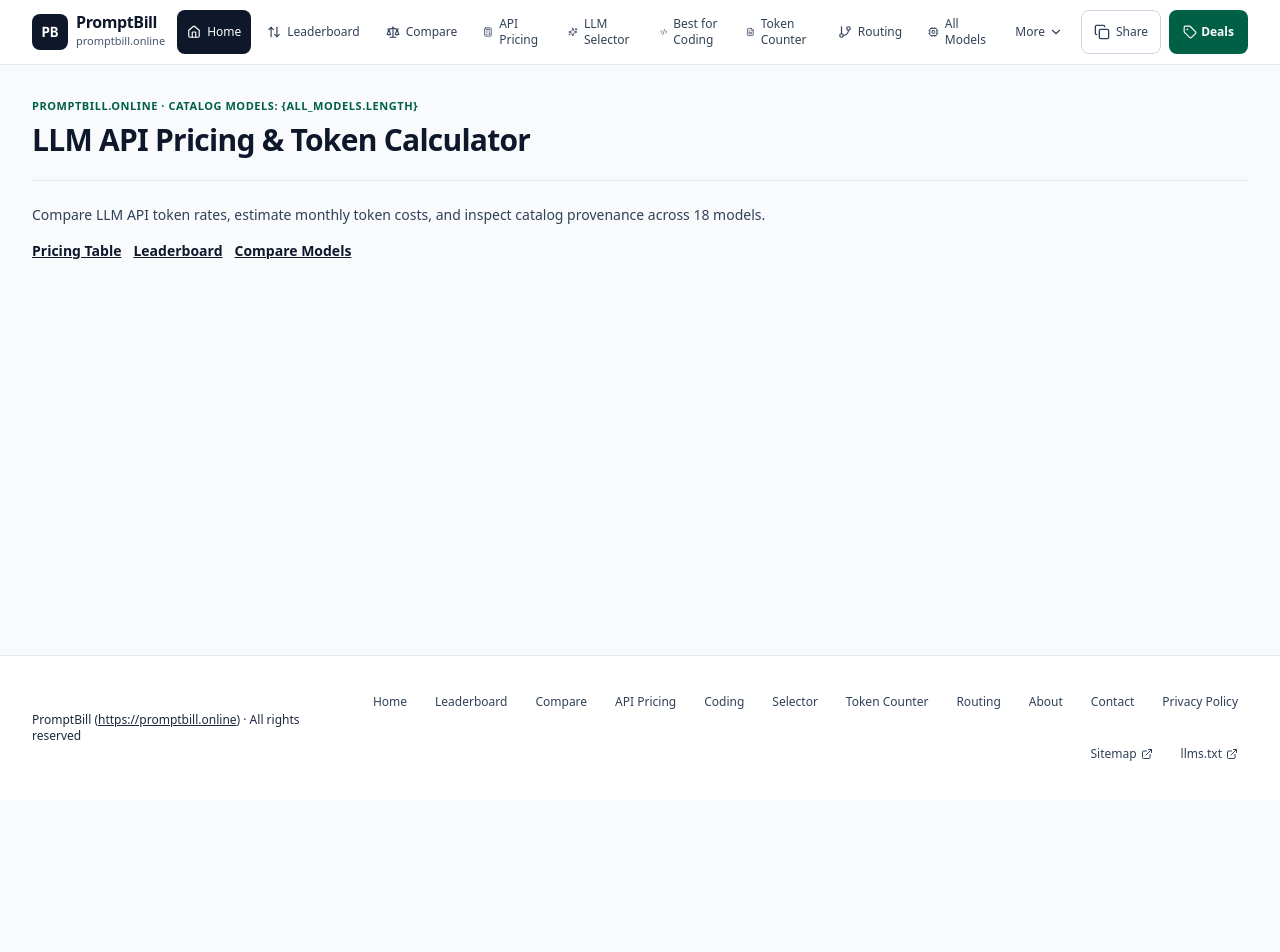
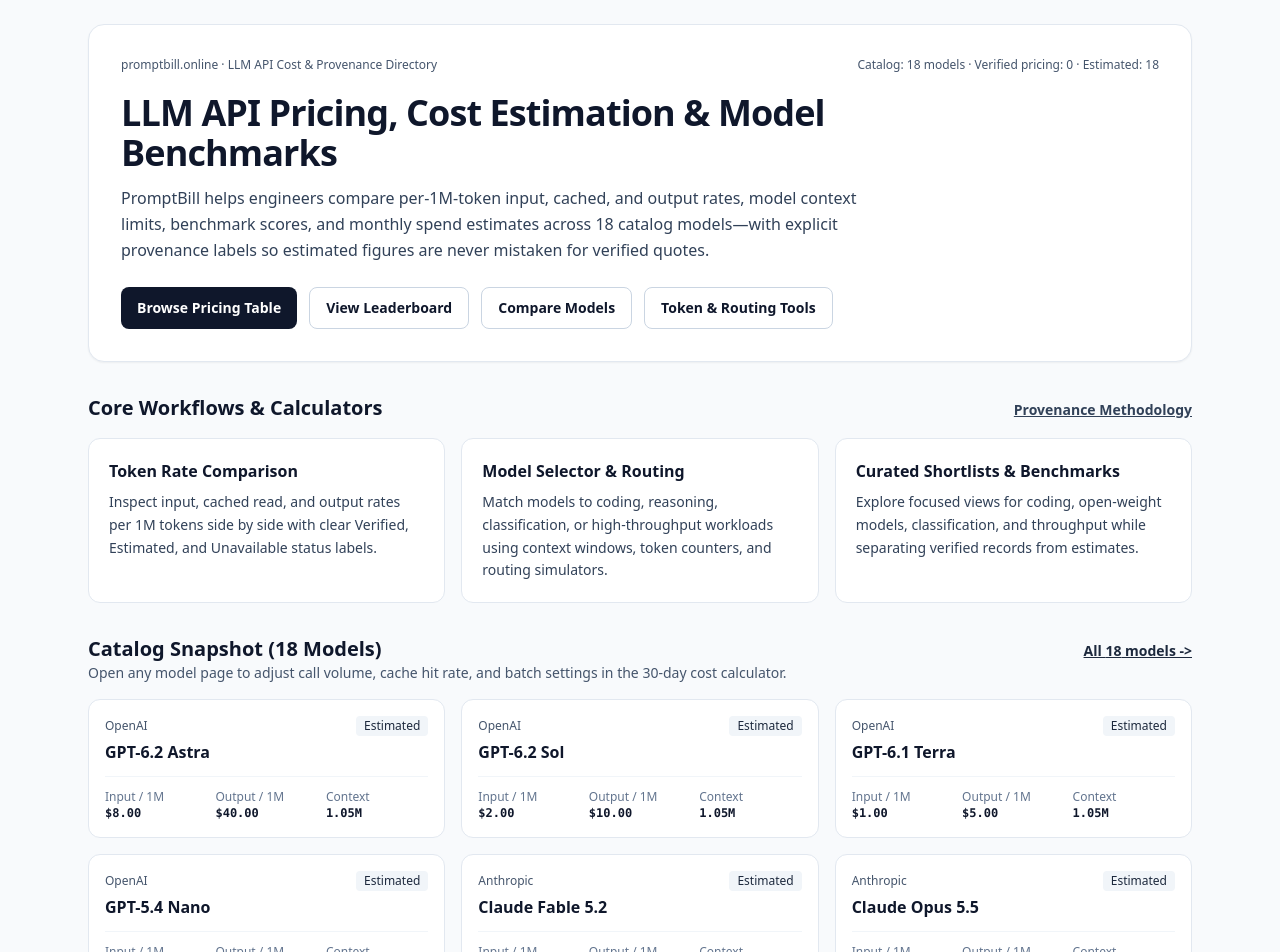
Before and after one commit to ZmLone/promptbill-online, a Next.js app: page / in a window 1280 px wide. Shown: the top 952 px of the page. Before the commit the page ends 800 px from the top, so only its background shows below. Built offline with nearby package versions, Linux system fonts and the light colour scheme.

Commit message:
Add files via upload

```diff
--- a/src/app/page.tsx
+++ b/src/app/page.tsx
@@ -1,41 +1,251 @@
+import React from 'react';
 import type { Metadata } from 'next';
 import Link from 'next/link';
 import { ALL_MODELS } from '../lib/catalog';
-import { SiteShell } from '../components/SiteShell';
+import { getRegistryFreshnessSummary } from '../lib/freshness';
+import { formatCurrency } from '../lib/pricingEngine';
+
+const HOME_TITLE = 'PromptBill — LLM API Pricing & Token Calculator';
+const HOME_DESCRIPTION =
+  'Compare LLM API token pricing per 1M tokens, estimate monthly API spend, inspect model benchmarks, and check provenance status across catalog models on PromptBill.';
 
 export const metadata: Metadata = {
   title: {
-    absolute: 'PromptBill — LLM API Pricing & Token Calculator',
+    absolute: HOME_TITLE,
   },
-  description:
-    'LLM API pricing comparison, token cost calculator, and model benchmark table with transparent provenance on PromptBill.',
+  description: HOME_DESCRIPTION,
   alternates: {
     canonical: '/',
   },
+  openGraph: {
+    title: HOME_TITLE,
+    description: HOME_DESCRIPTION,
+    url: 'https://promptbill.online',
+    siteName: 'PromptBill',
+    type: 'website',
+  },
+  twitter: {
+    card: 'summary_large_image',
+    title: HOME_TITLE,
+    description: HOME_DESCRIPTION,
+  },
 };
 
+function fmtRate(val: number | null): string {
+  return typeof val === 'number' && Number.isFinite(val) ? formatCurrency(val) : 'N/A';
+}
+
 export default function HomePage() {
+  const freshness = getRegistryFreshnessSummary();
+  const featuredModels = ALL_MODELS.slice(0, 6);
+
+  const webAppJsonLd = {
+    '@context': 'https://schema.org',
+    '@type': 'WebApplication',
+    name: 'PromptBill',
+    url: 'https://promptbill.online',
+    applicationCategory: 'DeveloperApplication',
+    operatingSystem: 'Web',
+    description: HOME_DESCRIPTION,
+    offers: {
+      '@type': 'Offer',
+      price: '0',
+      priceCurrency: 'USD',
+    },
+  };
+
+  const faqJsonLd = {
+    '@context': 'https://schema.org',
+    '@type': 'FAQPage',
+    mainEntity: [
+      {
+        '@type': 'Question',
+        name: 'What does PromptBill help developers compare?',
+        acceptedAnswer: {
+          '@type': 'Answer',
+          text: 'PromptBill compares LLM API token rates per 1 million input, cached input, and output tokens alongside context windows, throughput metrics, and monthly cost estimates while separating verified records from estimated entries.',
+        },
+      },
+      {
+        '@type': 'Question',
+        name: 'How does PromptBill handle estimated or unverified pricing and benchmarks?',
+        acceptedAnswer: {
+          '@type': 'Answer',
+          text: 'Records without verified primary citations or verification timestamps are labeled Estimated or Unavailable rather than presented as verified official quotes, and missing prices remain N/A instead of defaulting to zero.',
+        },
+      },
+    ],
+  };
+
   return (
-    <SiteShell
-      title="LLM API Pricing & Token Calculator"
-      subtitle="promptbill.online · Catalog Models: {ALL_MODELS.length}"
-    >
-      <div className="space-y-4 text-sm text-slate-700">
-        <p>
-          Compare LLM API token rates, estimate monthly token costs, and inspect catalog provenance across {ALL_MODELS.length} models.
-        </p>
-        <div className="flex flex-wrap gap-3">
-          <Link href="/pricing" className="underline font-semibold text-slate-900">
-            Pricing Table
+    <div className="mx-auto max-w-6xl px-4 py-6 sm:px-6 space-y-8">
+      <script
+        type="application/ld+json"
+        dangerouslySetInnerHTML={{ __html: JSON.stringify(webAppJsonLd) }}
+      />
+      <script
+        type="application/ld+json"
+        dangerouslySetInnerHTML={{ __html: JSON.stringify(faqJsonLd) }}
+      />
+
+      <section className="rounded-2xl border border-slate-200 bg-white p-6 sm:p-8 shadow-xs space-y-5">
+        <div className="flex flex-wrap items-center justify-between gap-2 text-xs font-medium text-slate-600">
+          <span>promptbill.online · LLM API Cost &amp; Provenance Directory</span>
+          <span>
+            Catalog: {freshness.totalModels} models · Verified pricing: {freshness.verifiedPricingCount} · Estimated: {freshness.estimatedPricingCount}
+          </span>
+        </div>
+
+        <div className="space-y-3 max-w-3xl">
+          <h1 className="text-2xl sm:text-4xl font-bold tracking-tight text-slate-900">
+            LLM API Pricing, Cost Estimation &amp; Model Benchmarks
+          </h1>
+          <p className="text-sm sm:text-base text-slate-700 leading-relaxed">
+            PromptBill helps engineers compare per-1M-token input, cached, and output rates, model context limits, benchmark scores, and monthly spend estimates across {freshness.totalModels} catalog models—with explicit provenance labels so estimated figures are never mistaken for verified quotes.
+          </p>
+        </div>
+
+        <div className="flex flex-wrap items-center gap-3 pt-1">
+          <Link
+            href="/pricing"
+            className="inline-flex min-h-[42px] items-center justify-center rounded-lg bg-slate-900 px-4 py-2.5 text-sm font-semibold text-white hover:bg-slate-800"
+          >
+            Browse Pricing Table
           </Link>
-          <Link href="/leaderboard" className="underline font-semibold text-slate-900">
-            Leaderboard
+          <Link
+            href="/leaderboard"
+            className="inline-flex min-h-[42px] items-center justify-center rounded-lg border border-slate-300 bg-white px-4 py-2.5 text-sm font-semibold text-slate-900 hover:bg-slate-50"
+          >
+            View Leaderboard
           </Link>
-          <Link href="/compare" className="underline font-semibold text-slate-900">
+          <Link
+            href="/compare"
+            className="inline-flex min-h-[42px] items-center justify-center rounded-lg border border-slate-300 bg-white px-4 py-2.5 text-sm font-semibold text-slate-900 hover:bg-slate-50"
+          >
             Compare Models
           </Link>
+          <Link
+            href="/tools/token-counter"
+            className="inline-flex min-h-[42px] items-center justify-center rounded-lg border border-slate-300 bg-white px-4 py-2.5 text-sm font-semibold text-slate-900 hover:bg-slate-50"
+          >
+            Token &amp; Routing Tools
+          </Link>
         </div>
-      </div>
-    </SiteShell>
+      </section>
+
+      <section aria-labelledby="key-tools-heading" className="space-y-4">
+        <div className="flex items-baseline justify-between gap-2">
+          <h2 id="key-tools-heading" className="text-lg sm:text-xl font-bold text-slate-900">
+            Core Workflows &amp; Calculators
+          </h2>
+          <Link href="/methodology" className="text-xs sm:text-sm font-semibold text-slate-700 underline">
+            Provenance Methodology
+          </Link>
+        </div>
+
+        <div className="grid grid-cols-1 md:grid-cols-3 gap-4">
+          <Link
+            href="/pricing"
+            className="rounded-xl border border-slate-200 bg-white p-5 hover:border-slate-400 transition-colors space-y-2"
+          >
+            <h3 className="text-base font-bold text-slate-900">Token Rate Comparison</h3>
+            <p className="text-xs sm:text-sm text-slate-700 leading-relaxed">
+              Inspect input, cached read, and output rates per 1M tokens side by side with clear Verified, Estimated, and Unavailable status labels.
+            </p>
+          </Link>
+
+          <Link
+            href="/tools/llm-selector"
+            className="rounded-xl border border-slate-200 bg-white p-5 hover:border-slate-400 transition-colors space-y-2"
+          >
+            <h3 className="text-base font-bold text-slate-900">Model Selector &amp; Routing</h3>
+            <p className="text-xs sm:text-sm text-slate-700 leading-relaxed">
+              Match models to coding, reasoning, classification, or high-throughput workloads using context windows, token counters, and routing simulators.
+            </p>
+          </Link>
+
+          <Link
+            href="/best-llms-for-coding"
+            className="rounded-xl border border-slate-200 bg-white p-5 hover:border-slate-400 transition-colors space-y-2"
+          >
+            <h3 className="text-base font-bold text-slate-900">Curated Shortlists &amp; Benchmarks</h3>
+            <p className="text-xs sm:text-sm text-slate-700 leading-relaxed">
+              Explore focused views for coding, open-weight models, classification, and throughput while separating verified records from estimates.
+            </p>
+          </Link>
+        </div>
+      </section>
+
+      <section aria-labelledby="catalog-preview-heading" className="space-y-4">
+        <div className="flex flex-wrap items-baseline justify-between gap-2">
+          <div>
+            <h2 id="catalog-preview-heading" className="text-lg sm:text-xl font-bold text-slate-900">
+              Catalog Snapshot ({ALL_MODELS.length} Models)
+            </h2>
+            <p className="text-xs sm:text-sm text-slate-600">
+              Open any model page to adjust call volume, cache hit rate, and batch settings in the 30-day cost calculator.
+            </p>
+          </div>
+          <Link href="/models" className="text-xs sm:text-sm font-semibold text-slate-800 underline">
+            All {ALL_MODELS.length} models -&gt;
+          </Link>
+        </div>
+
+        <div className="grid grid-cols-1 md:grid-cols-2 lg:grid-cols-3 gap-4">
+          {featuredModels.map((m) => (
+            <Link
+              key={m.id}
+              href={`/models/${m.slug}`}
+              className="rounded-xl border border-slate-200 bg-white p-4 hover:border-slate-400 transition-colors flex flex-col justify-between gap-3"
+            >
+              <div className="space-y-1">
+                <div className="flex items-center justify-between gap-2 text-xs text-slate-600">
+                  <span>{m.provider}</span>
+                  <span className="rounded bg-slate-100 px-2 py-0.5 font-medium text-slate-800">
+                    {m.pricingProvenance.status}
+                  </span>
+                </div>
+                <h3 className="text-base font-bold text-slate-900">{m.name}</h3>
+              </div>
+
+              <dl className="grid grid-cols-3 gap-2 border-t border-slate-100 pt-3 text-xs">
+                <div>
+                  <dt className="text-slate-500">Input / 1M</dt>
+                  <dd className="font-mono font-semibold text-slate-900">{fmtRate(m.inputPer1M)}</dd>
+                </div>
+                <div>
+                  <dt className="text-slate-500">Output / 1M</dt>
+                  <dd className="font-mono font-semibold text-slate-900">{fmtRate(m.outputPer1M)}</dd>
+                </div>
+                <div>
+                  <dt className="text-slate-500">Context</dt>
+                  <dd className="font-mono font-semibold text-slate-900">{m.contextWindow ?? 'N/A'}</dd>
+                </div>
+              </dl>
+            </Link>
+          ))}
+        </div>
+      </section>
+
+      <section aria-labelledby="home-faq-heading" className="rounded-xl border border-slate-200 bg-white p-5 sm:p-6 space-y-4">
+        <h2 id="home-faq-heading" className="text-lg font-bold text-slate-900">
+          Frequently Asked Questions
+        </h2>
+        <div className="grid grid-cols-1 md:grid-cols-2 gap-4 text-xs sm:text-sm text-slate-700">
+          <div className="space-y-1.5">
+            <h3 className="font-semibold text-slate-900">What is PromptBill?</h3>
+            <p className="leading-relaxed">
+              PromptBill is an LLM API token cost comparison and estimation directory showing per-million-token rates, context windows, model comparisons, and provenance status.
+            </p>
+          </div>
+          <div className="space-y-1.5">
+            <h3 className="font-semibold text-slate-900">Why are some figures marked Estimated?</h3>
+            <p className="leading-relaxed">
+              When a model entry does not yet have a verified primary citation or verification date in the snapshot, PromptBill marks it Estimated or N/A rather than presenting it as a verified official quote.
+            </p>
+          </div>
+        </div>
+      </section>
+    </div>
   );
 }
```
